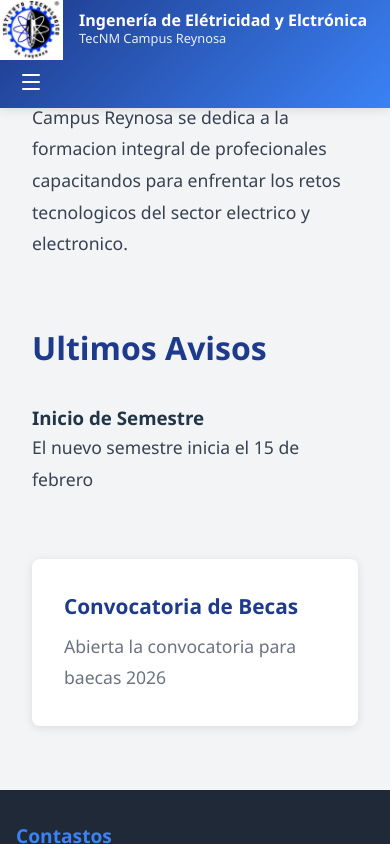
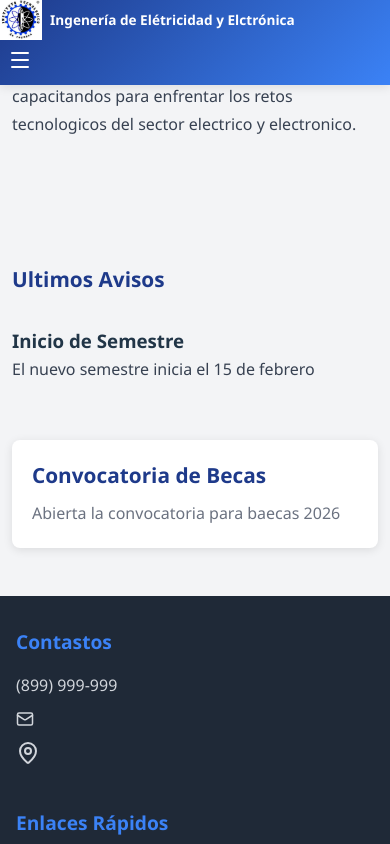
Before and after one commit to Serg1oGD/Electricidad-y-Electronica, a React (Vite) app: page / in a window 390 px wide. Built offline with nearby package versions, Linux system fonts and the light colour scheme; no server answers.

Commit message:
Mejora de vista

```diff
--- a/src/components/Layout/Header.css
+++ b/src/components/Layout/Header.css
@@ -22,6 +22,7 @@
   display: flex;
   align-items: center;
   gap: 1rem;
+  flex-shrink: 0;
 }
 
 .logo {
@@ -33,6 +34,7 @@
   font-size: 1.3rem;
   margin: 0;
   font-weight: 600;
+  line-height: 1.2;
 }
 
 .title-section p {
@@ -45,6 +47,7 @@
   display: flex;
   gap: 2rem;
   align-items: center;
+  flex-wrap: wrap;
 }
 
 .nav-menu a {
@@ -68,62 +71,10 @@
   border: none;
   color: white;
   cursor: pointer;
+  padding: 0.5rem;
 }
 
-/* Responsive */
-@media (max-width: 1024px) {
-  .nav-menu {
-    gap: 1rem;
-  }
-
-  .nav-menu a {
-    font-size: 0.9rem;
-  }
-}
-
-@media (max-width: 768px) {
-  .header-container {
-    padding: 1rem;
-  }
-
-  .menu-toggle {
-    display: block;
-  }
-
-  .nav-menu {
-    position: absolute;
-    top: 100%;
-    left: 0;
-    right: 0;
-    width: 100%;
-    background: #1e3a8a;
-    flex-direction: column;
-    padding: 0;
-    gap: 0;
-    max-height: 0;
-    overflow: hidden;
-    transition: max-height 0.3s ease;
-  }
-
-  .nav-menu.active {
-    max-height: 500px;
-  }
-
-  .nav-menu a {
-    width: 100%;
-    padding: 1rem;
-    border-bottom: 1px solid rgba(255, 255, 255, 0.1);
-  }
-
-  .title-section h1 {
-    font-size: 1rem;
-  }
-
-  .title-section p {
-    font-size: 0.8rem;
-  }
-
-  /* Estilos para autenticación */
+/* Estilos para autenticación */
 .login-link {
   display: flex;
   align-items: center;
@@ -136,7 +87,7 @@
 
 .login-link:hover {
   background: rgba(255, 255, 255, 0.3);
-  border-bottom: none;
+  border-bottom: none !important;
 }
 
 .logout-btn {
@@ -152,19 +103,139 @@
   font-weight: 500;
   transition: all 0.3s ease;
   font-size: 1rem;
+  white-space: nowrap;
 }
 
 .logout-btn:hover {
   background: rgba(255, 255, 255, 0.3);
 }
 
+/* Tablet - 1024px y menos */
+@media (max-width: 1024px) {
+  .nav-menu {
+    gap: 1.2rem;
+  }
+
+  .nav-menu a {
+    font-size: 0.9rem;
+  }
+
+  .header-container {
+    padding: 1rem 1.5rem;
+  }
+}
+
+/* Tablet pequeña - 900px y menos */
+@media (max-width: 900px) {
+  .title-section h1 {
+    font-size: 1.1rem;
+  }
+
+  .title-section p {
+    font-size: 0.8rem;
+  }
+
+  .logo {
+    height: 50px;
+  }
+
+  .nav-menu {
+    gap: 1rem;
+  }
+}
+
+/* Móvil - 768px y menos */
 @media (max-width: 768px) {
-  .logout-btn,
+  .header-container {
+    padding: 1rem;
+    flex-wrap: nowrap;
+  }
+
+  .menu-toggle {
+    display: block;
+    order: 3;
+  }
+
+  .logo-section {
+    order: 1;
+    gap: 0.5rem;
+  }
+
+  .nav-menu {
+    position: fixed;
+    top: 100%;
+    left: 0;
+    right: 0;
+    width: 100%;
+    background: #1e3a8a;
+    flex-direction: column;
+    padding: 0;
+    gap: 0;
+    max-height: 0;
+    overflow: hidden;
+    transition: max-height 0.3s ease;
+    box-shadow: 0 4px 6px rgba(0, 0, 0, 0.1);
+  }
+
+  .nav-menu.active {
+    max-height: 100vh;
+    overflow-y: auto;
+  }
+
+  .nav-menu a,
   .login-link {
     width: 100%;
-    justify-content: center;
-    margin-top: 0.5rem;
+    padding: 1rem 1.5rem;
+    border-bottom: 1px solid rgba(255, 255, 255, 0.1);
+    border-radius: 0;
+    justify-content: flex-start;
+  }
+
+  .nav-menu a:hover {
+    background: rgba(255, 255, 255, 0.1);
     border-bottom: 1px solid rgba(255, 255, 255, 0.1);
   }
+
+  .logout-btn {
+    width: calc(100% - 3rem);
+    margin: 1rem 1.5rem;
+    justify-content: center;
+  }
+
+  .title-section h1 {
+    font-size: 1rem;
+  }
+
+  .title-section p {
+    font-size: 0.75rem;
+  }
+
+  .logo {
+    height: 45px;
+  }
 }
+
+/* Móvil pequeño - 480px y menos */
+@media (max-width: 480px) {
+  .header-container {
+    padding: 0.75rem;
+  }
+
+  .title-section h1 {
+    font-size: 0.85rem;
+  }
+
+  .title-section p {
+    display: none; /* Oculta el subtítulo en pantallas muy pequeñas */
+  }
+
+  .logo {
+    height: 40px;
+  }
+
+  .nav-menu a,
+  .login-link {
+    padding: 0.875rem 1rem;
+    font-size: 0.9rem;
+  }
 }
--- a/src/pages/Home.css
+++ b/src/pages/Home.css
@@ -13,12 +13,14 @@
 .hero h1 {
   font-size: 2.5rem;
   margin-bottom: 1rem;
+  line-height: 1.2;
 }
 
 .hero p {
   font-size: 1.2rem;
   max-width: 800px;
   margin: 0 auto;
+  line-height: 1.6;
 }
 
 .content-section {
@@ -54,7 +56,7 @@
   padding: 2rem;
   border-radius: 8px;
   box-shadow: 0 2px 10px rgba(0, 0, 0, 0.1);
-  transition: transform 0.3s;
+  transition: transform 0.3s, box-shadow 0.3s;
 }
 
 .aviso-card:hover {
@@ -71,9 +73,44 @@
 .aviso-card p {
   color: #6b7280;
   margin: 0;
+  font-size: 1rem;
 }
 
+.about-section {
+  margin-top: 6rem;
+  padding-top: 2rem;
+}
+
+/* Tablet */
+@media (max-width: 1024px) {
+  .hero {
+    padding: 5rem 2rem;
+  }
+
+  .hero h1 {
+    font-size: 2.2rem;
+  }
+
+  .hero p {
+    font-size: 1.1rem;
+  }
+
+  .content-section {
+    margin: 3rem auto;
+    padding: 0 1.5rem;
+  }
+
+  .content-section h2 {
+    font-size: 1.8rem;
+  }
+}
+
+/* Móvil */
 @media (max-width: 768px) {
+  .hero {
+    padding: 4rem 1.5rem;
+  }
+
   .hero h1 {
     font-size: 1.8rem;
   }
@@ -82,12 +119,57 @@
     font-size: 1rem;
   }
 
-  .hero {
-    padding: 4rem 1rem;
+  .content-section {
+    margin: 2rem auto;
+    padding: 0 1rem;
+  }
+
+  .content-section h2 {
+    font-size: 1.5rem;
+  }
+
+  .content-section p {
+    font-size: 1rem;
+  }
+
+  .avisos-grid {
+    grid-template-columns: 1fr;
+    gap: 1.5rem;
+    margin-bottom: 2rem;
+  }
+
+  .aviso-card {
+    padding: 1.5rem;
+  }
+
+  .about-section {
+    margin-top: 3rem;
   }
 }
 
-.about-section {
-    margin-top: 6rem;
-    padding-top: 2rem;
+/* Móvil pequeño */
+@media (max-width: 480px) {
+  .hero {
+    padding: 3rem 1rem;
+  }
+
+  .hero h1 {
+    font-size: 1.5rem;
+  }
+
+  .hero p {
+    font-size: 0.95rem;
+  }
+
+  .content-section {
+    padding: 0 0.75rem;
+  }
+
+  .content-section h2 {
+    font-size: 1.3rem;
+  }
+
+  .aviso-card {
+    padding: 1.25rem;
+  }
 }
--- a/src/pages/Login.css
+++ b/src/pages/Login.css
@@ -98,8 +98,24 @@
   border-radius: 8px;
 }
 
-@media (max-width: 768px) {
+@media (max-width: 480px) {
+  .login-container {
+    padding: 1rem;
+  }
+
   .login-card {
-    padding: 2rem;
+    padding: 1.5rem;
+  }
+
+  .login-card h2 {
+    font-size: 1.5rem;
+  }
+
+  .form-group input {
+    padding: 0.65rem;
+  }
+
+  .btn-primary {
+    padding: 0.65rem;
   }
 }
```
